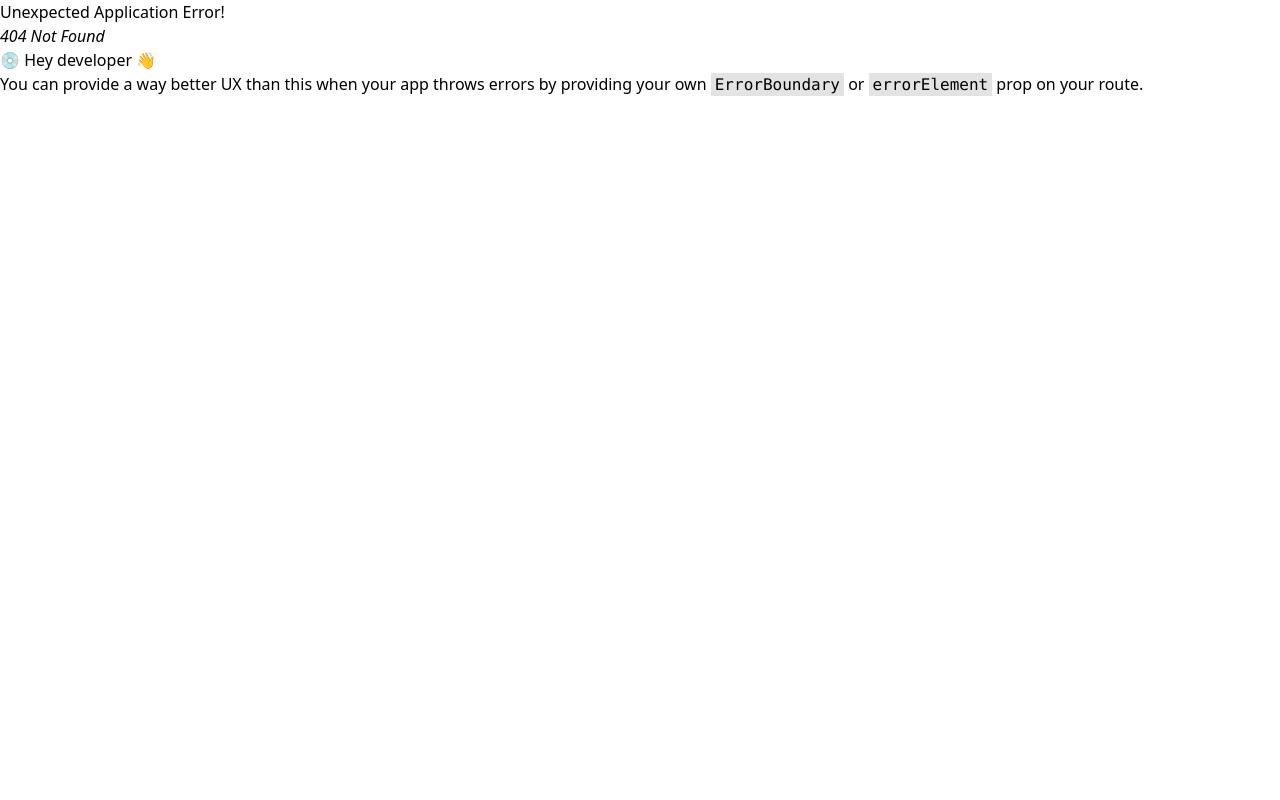
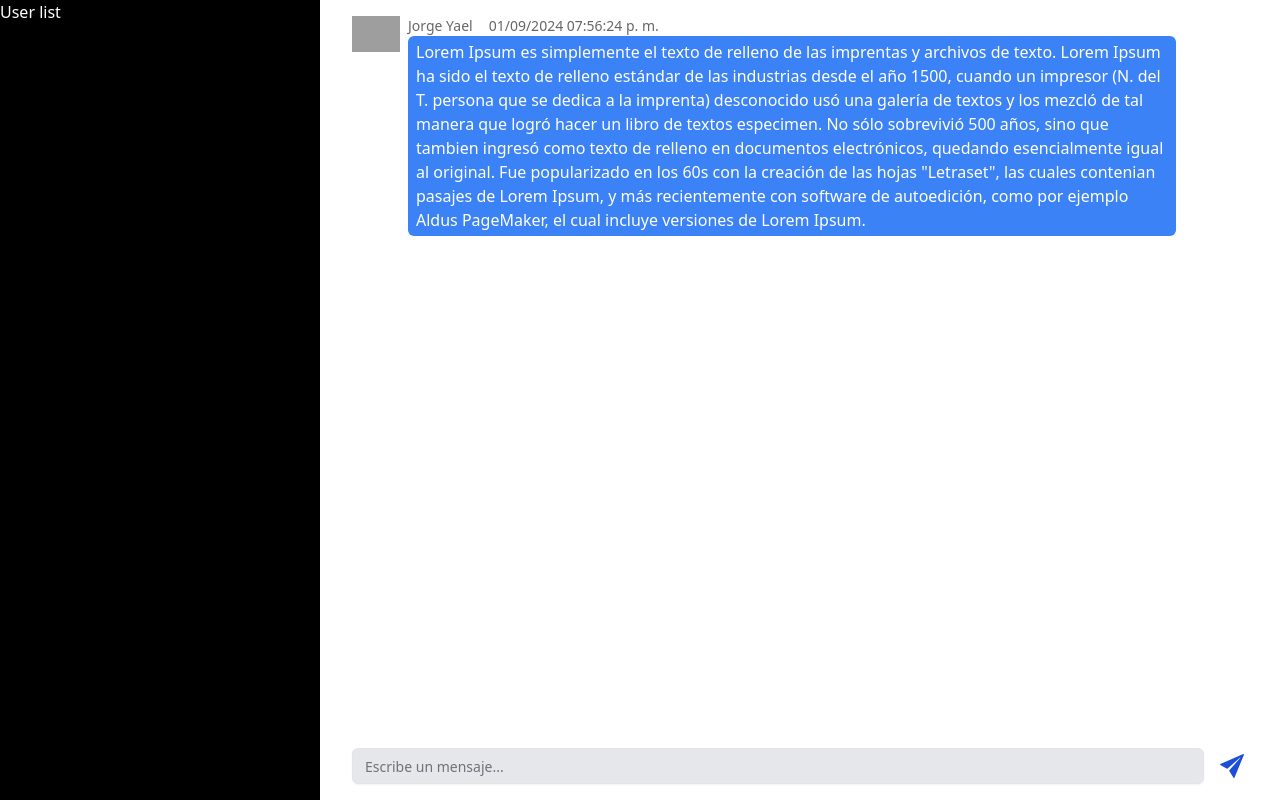
Before and after one commit to JorgeYael-CB/React-ChatClient, a React app: page /chat/1 in a window 1280 px wide. Before the commit this address had no page. Built offline with nearby package versions, Linux system fonts and the light colour scheme; grey boxes are pictures that could not be loaded; the HTML template or start-up script is replaced by a standard one.

Commit message:
Agregando componente de chat y mensajes

```diff
--- /dev/null
+++ b/src/components/ui/input.tsx
@@ -0,0 +1,25 @@
+import * as React from "react"
+
+import { cn } from "@/lib/utils"
+
+export interface InputProps
+  extends React.InputHTMLAttributes<HTMLInputElement> {}
+
+const Input = React.forwardRef<HTMLInputElement, InputProps>(
+  ({ className, type, ...props }, ref) => {
+    return (
+      <input
+        type={type}
+        className={cn(
+          "flex h-9 w-full rounded-md border border-zinc-200 bg-transparent px-3 py-1 text-sm shadow-sm transition-colors file:border-0 file:bg-transparent file:text-sm file:font-medium placeholder:text-zinc-500 focus-visible:outline-none focus-visible:ring-1 focus-visible:ring-zinc-950 disabled:cursor-not-allowed disabled:opacity-50 dark:border-zinc-800 dark:placeholder:text-zinc-400 dark:focus-visible:ring-zinc-300",
+          className
+        )}
+        ref={ref}
+        {...props}
+      />
+    )
+  }
+)
+Input.displayName = "Input"
+
+export { Input }
--- a/src/interfaces/Api/User.interface.ts
+++ b/src/interfaces/Api/User.interface.ts
@@ -6,7 +6,7 @@ export type roles = 'ADMIN' | 'USER' | 'SUPER_USER' | 'DEVELOPER';
 export type country = "MX" | "US" | "UK";
 
 export interface UserPreferences extends IDb {
-    User: IUserApi;
+    User: IUser;
     IsEdited: boolean;
     deport: string;
     country: country;
@@ -16,21 +16,23 @@ export interface UserPreferences extends IDb {
 
 export interface IDataUser {
     name: string;
-    email: string;
-    password: string;
-    roles: roles;
+    email?: string;
+    password?: string;
+    roles: roles[];
     profileImage: string;
     images: string[];
     description: string;
     country: country;
-    age: number;
-    deports: string[];
+    age?: number;
+    deports?: string[];
 }
 
-export interface IUserApi extends IDb, IDataUser {
-    points: number;
-    emojis: IEmoji;
+export interface IUser extends IDb, IDataUser {
+    points?: number;
+    emojis?: IEmoji;
     canUploadImages: boolean;
     IsActive: boolean;
-    donations: any;
+
+    //TODO: pendiente
+    donations?: any;
 }
--- a/src/interfaces/Api/index.ts
+++ b/src/interfaces/Api/index.ts
@@ -1,3 +1,4 @@
 export * from './db.interface';
 export * from './Emoji.interface';
 export * from './User.interface';
+export * from './Message.interface';
--- /dev/null
+++ b/src/pages/Chat/AuthChat.tsx
@@ -0,0 +1,19 @@
+import { AuthStore } from "@/store"
+import { Navigate, Outlet } from "react-router-dom";
+
+
+
+export const AuthChat = () => {
+  const { isLogged } = AuthStore();
+
+
+  return (
+    <>
+      {
+        isLogged
+        ? <Outlet/>
+        : <Navigate to='/auth/login'/>
+      }
+    </>
+  )
+}
--- /dev/null
+++ b/src/pages/Chat/Chat.tsx
@@ -0,0 +1,66 @@
+import { Input } from "@/components/ui/input";
+import { IMessage } from "@/interfaces/Api";
+import { useState } from "react";
+import { IoIosSend } from "react-icons/io";
+import { ChatBubble } from "./components";
+
+
+
+export const Chat = () => {
+  const [messages, setMessages] = useState<IMessage[]>([
+    {
+      content: 'Lorem Ipsum es simplemente el texto de relleno de las imprentas y archivos de texto. Lorem Ipsum ha sido el texto de relleno estándar de las industrias desde el año 1500, cuando un impresor (N. del T. persona que se dedica a la imprenta) desconocido usó una galería de textos y los mezcló de tal manera que logró hacer un libro de textos especimen. No sólo sobrevivió 500 años, sino que tambien ingresó como texto de relleno en documentos electrónicos, quedando esencialmente igual al original. Fue popularizado en los 60s con la creación de las hojas "Letraset", las cuales contenian pasajes de Lorem Ipsum, y más recientemente con software de autoedición, como por ejemplo Aldus PageMaker, el cual incluye versiones de Lorem Ipsum.',
+      createdAt: new Date(),
+      emojis: null,
+      id: Math.random(),
+      isEdited: false,
+      isValid: true,
+      server: 1,
+      updatedAt: new Date(),
+      user: {
+        profileImage: 'https://play-lh.googleusercontent.com/z-ppwF62-FuXHMO7q20rrBMZeOnHfx1t9UPkUqtyouuGW7WbeUZECmyeNHAus2Jcxw=w526-h296-rw',
+        age: 18,
+        canUploadImages: true,
+        country: 'MX',
+        createdAt: new Date(),
+        deports: ['Futbol'],
+        description: 'Hi, mi name is...',
+        donations: 0,
+        email: 'correo@correo.com',
+        id: Math.random(),
+        images: [],
+        IsActive: true,
+        name: 'Jorge Yael',
+        roles: ['ADMIN'],
+        updatedAt: new Date(),
+      }
+    }
+  ]);
+
+
+  return (
+    <main className='h-screen grid grid-cols-4'>
+      <section className="col-span-1 h-screen bg-black overflow-x-auto overflow-y-scroll">
+        <h2 className="text-white">User list</h2>
+      </section>
+
+
+      <section className="col-span-3 h-screen bg-white px-8 py-4 flex flex-col justify-between overflow-x-auto overflow-y-scroll">
+        <div className="mb-8">
+          {
+            messages.map( msg => (
+              <ChatBubble key={msg.id} msg={msg}/>
+            ))
+          }
+        </div>
+
+        <form className="flex gap-3 items-center">
+          <Input className="bg-gray-200" placeholder="Escribe un mensaje..."/>
+          <button>
+            <IoIosSend className="w-8 h-8 transition-colors text-blue-700 hover:text-blue-500"/>
+          </button>
+        </form>
+      </section>
+    </main>
+  )
+}
--- /dev/null
+++ b/src/pages/Chat/components/ChatBubble.tsx
@@ -0,0 +1,34 @@
+import { IMessage } from '../../../interfaces/Api/Message.interface';
+
+
+
+export const ChatBubble = ({ msg }: { msg: IMessage }) => {
+  const formattedDate = new Date(msg.createdAt).toLocaleString('es-ES', {
+    day: '2-digit',
+    month: '2-digit',
+    year: 'numeric',
+    hour: '2-digit',
+    minute: '2-digit',
+    second: '2-digit',
+    hour12: true
+  }).replace(',', '');
+
+
+  return (
+    <main className='flex gap-2'>
+      <div className='rounded-full h-12 w-12'>
+        <img src={msg.user.profileImage} alt={`Image user ${msg.user.name}`} />
+      </div>
+
+      <div>
+        <div className='flex gap-4 items-center'>
+          <button className='font-medium text-sm opacity-60 hover:underline'>{msg.user.name}</button>
+          <p className='text-sm opacity-60'>{formattedDate}</p>
+        </div>
+        <p
+          className='bg-blue-500 text-white rounded-md px-2 py-1 max-w-3xl w-full'
+        >{msg.content}</p>
+      </div>
+    </main>
+    );
+};
--- /dev/null
+++ b/src/pages/Chat/components/index.ts
@@ -0,0 +1 @@
+export * from './ChatBubble';
--- /dev/null
+++ b/src/pages/Chat/index.ts
@@ -0,0 +1,2 @@
+export * from './AuthChat';
+export * from './Chat';
--- a/src/pages/Home/Home.tsx
+++ b/src/pages/Home/Home.tsx
@@ -9,9 +9,6 @@ export const Home = () => {
   return (
     <>
       <Hero/>
-
-      <section className="mt-32">
-      </section>
     </>
   )
 }
--- a/src/pages/Router.tsx
+++ b/src/pages/Router.tsx
@@ -6,6 +6,7 @@ import { Terms } from "./Terms";
 import { NavBar } from "../components";
 import { Faq } from "./Faq";
 import { Privacy } from "./Privacy";
+import { AuthChat, Chat } from "./Chat";
 
 
 
@@ -46,6 +47,15 @@ export const routesAuth: IRoute[] = [
 ];
 
 
+export const routesChat: IRoute [] = [
+    {
+        element: <Chat/>,
+        path: '/chat/:id',
+        title: 'Chat'
+    }
+];
+
+
 
 export const router = createBrowserRouter([
     {
@@ -58,4 +68,9 @@ export const router = createBrowserRouter([
         element: <Auth/>,
         children: routesAuth
     },
+    {
+        path: '/chat',
+        element: <AuthChat/>,
+        children: routesChat
+    }
 ])
--- a/src/store/auth/auth.store.ts
+++ b/src/store/auth/auth.store.ts
@@ -5,6 +5,6 @@ import { IAuthStore } from "./auth-store.interface";
 
 export const AuthStore = create<IAuthStore>( (store) => (
     {
-        isLogged: false,
+        isLogged: true,
     }
 ))
```
Also changed, not shown: src/interfaces/Api/Message.interface.ts (added, +15 -0 lines).
